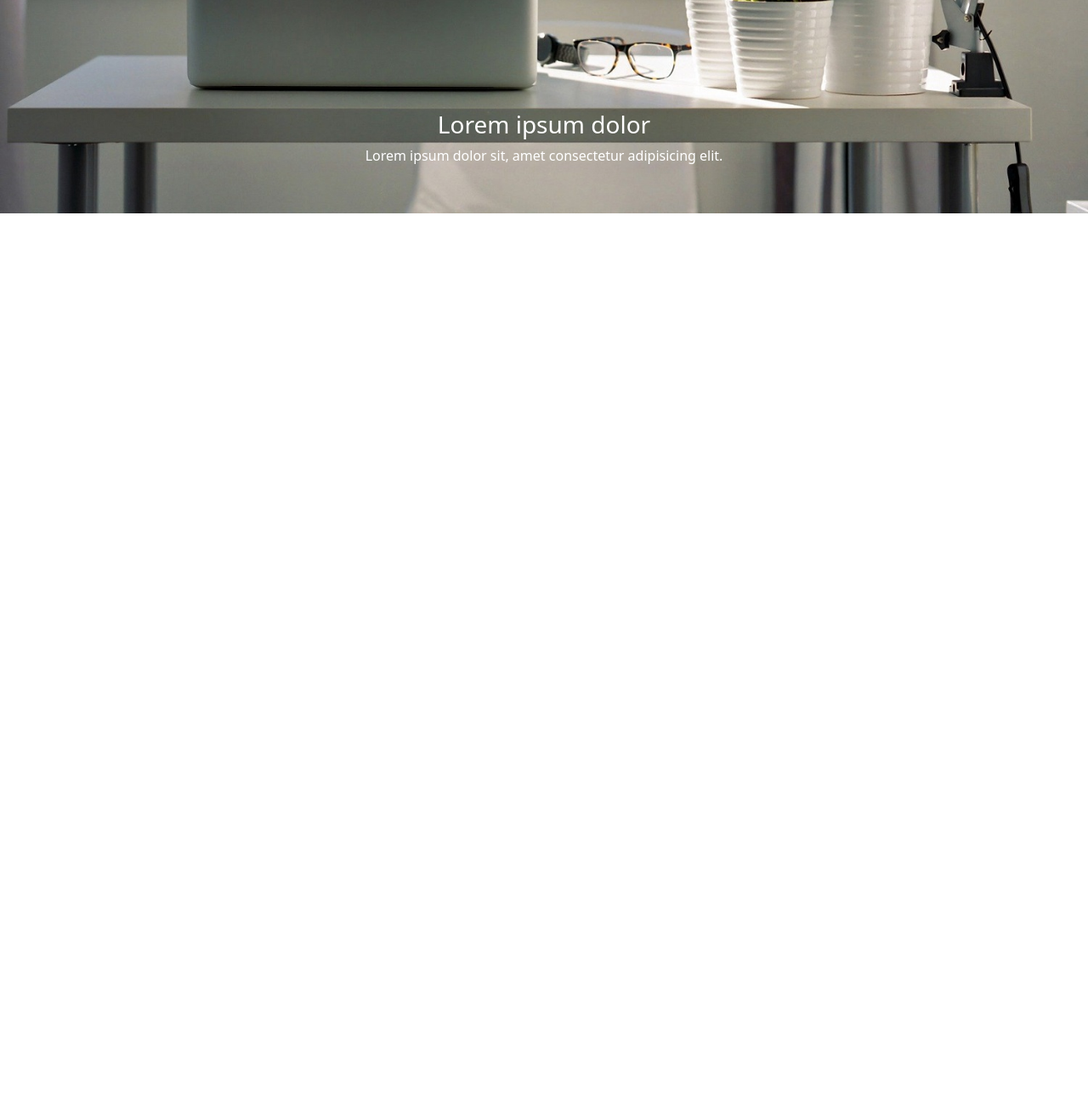
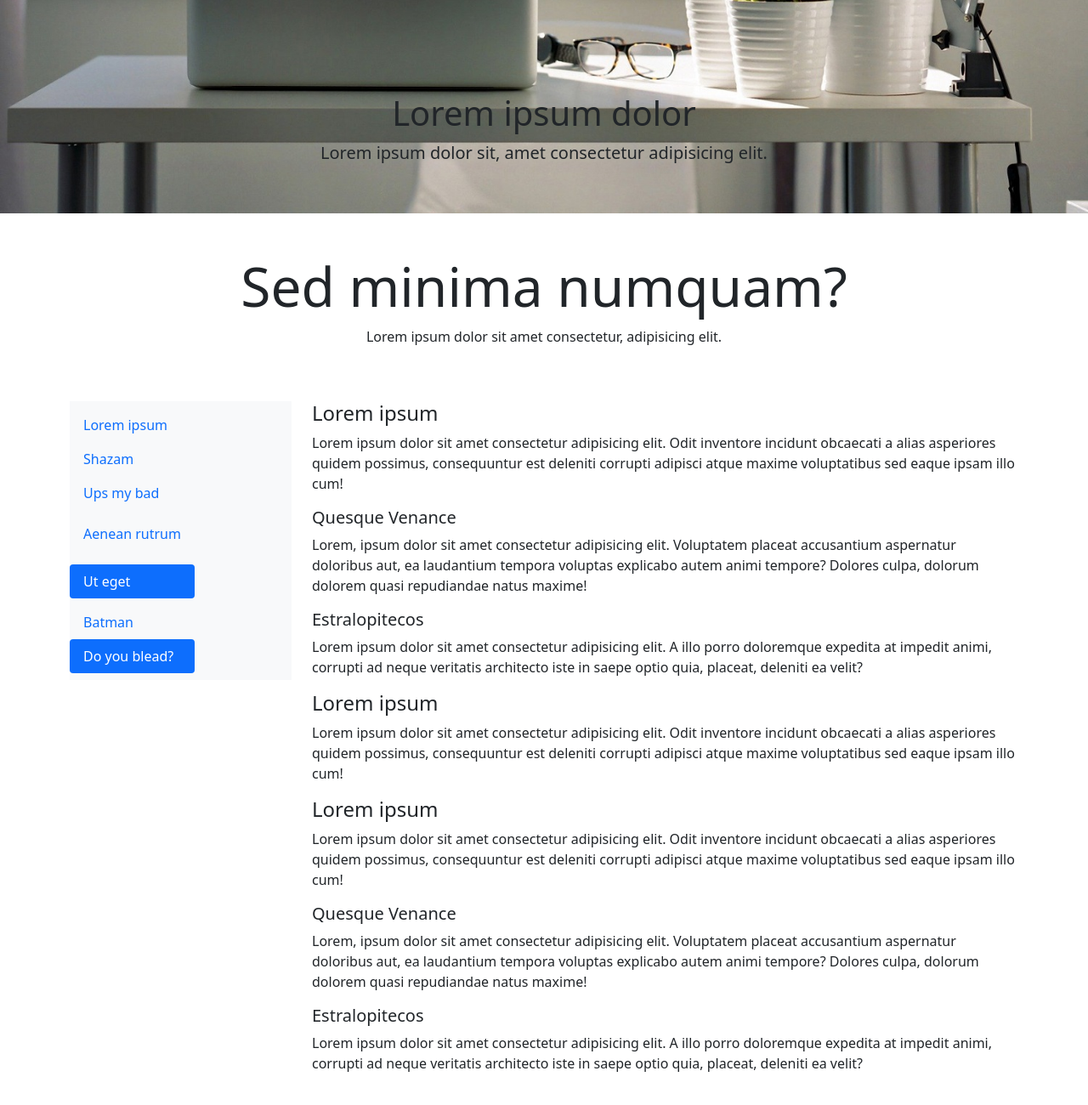
Before and after one commit to daviteixeira-dev/Applications-with-Bootstrap, a website: page Curso Bootstrap 4 - Ricardo Sanches/index.html in a window 1280 px wide. Shown: the part 694-1994 px from the top of the page at 85% size. Before the commit the page ends 945 px from the top, so only its background shows below. Drawn offline with nearby package versions, Linux system fonts and the light colour scheme; files whose address does not match are found by name.

Commit message:
Scrollspy

```diff
--- a/Curso Bootstrap 4 - Ricardo Sanches/index.html
+++ b/Curso Bootstrap 4 - Ricardo Sanches/index.html
@@ -80,10 +80,10 @@
         <div class="carousel-item active">
           <img src="img/slide01.jpg" class="img-fluid d-block">
 
-          <div class="carousel-caption d-none d-md-block">
+          <div class="carousel-caption d-none d-md-block text-dark">
 
-            <h3>Lorem ipsum dolor</h3>
-            <p>Lorem ipsum dolor sit, amet consectetur adipisicing elit.</p>
+            <h1>Lorem ipsum dolor</h1>
+            <p class="lead">Lorem ipsum dolor sit, amet consectetur adipisicing elit.</p>
 
           </div>
         </div>
@@ -91,21 +91,21 @@
         <div class="carousel-item">
           <img src="img/slide02.jpg" class="img-fluid d-block">
 
-          <div class="carousel-caption d-none d-md-block">
+          <div class="carousel-caption d-none d-md-block text-dark">
 
-            <h3>Lorem ipsum adipisicing</h3>
-            <p>Modi ipsum doloribus ducimus dolor deserunt?</p>
+            <h1>Lorem ipsum adipisicing</h1>
+            <p class="lead">Modi ipsum doloribus ducimus dolor deserunt?</p>
 
           </div>
         </div>
 
         <div class="carousel-item">
-          <img src="img/slide03.jpg" class="img-fluid d-block">
+          <img src="img/slide03.jpg" class="img-fluid d-block ">
 
-          <div class="carousel-caption d-none d-md-block">
+          <div class="carousel-caption d-none d-md-block text-dark">
 
-            <h3>Lorem ipsum voluptatum</h3>
-            <p>Eaque tempora quisquam voluptatum vitae, eveniet maiores animi explicabo id dolorum facere cumque neque aut deserunt quis omnis esse veniam qui.</p>
+            <h1>Lorem ipsum voluptatum</h1>
+            <p class="lead">Eaque tempora quisquam voluptatum vitae, eveniet maiores animi explicabo id dolorum facere cumque neque aut deserunt quis omnis esse veniam qui.</p>
 
           </div>
         </div>
@@ -123,6 +123,100 @@
 
     </div>
 
+    <div class="container">
+
+      <div class="row">
+
+        <div class="col-12 text-center my-5">
+          <h1 class="display-3">Sed minima numquam?</h1>
+          <p>Lorem ipsum dolor sit amet consectetur, adipisicing elit.</p>
+        </div>
+
+      </div>
+
+      <div class="row mb-5">
+
+        <div class="col-3">
+
+          <nav id="navbarVertical" class="navbar navbar-light bg-light">
+
+            <nav class="nav nav-pills flex-column">
+
+              <a class="nav-link" href="#item1">Lorem ipsum</a>
+
+              <nav class="nav nav-pills flex-column">
+
+                <a class="nav-link ml-3" href="#item1-1">Shazam</a>
+
+                <a class="nav-link ml-3" href="#item1-2">Ups my bad</a>
+
+              </nav>
+
+              <a class="nav-link my-2" href="#item2">Aenean rutrum</a>
+
+              <a class="nav-link my-2" href="#item3">Ut eget</a>
+
+              <nav class="nav nav-pills flex-column">
+
+                <a class="nav-link ml-3" href="#item3-1">Batman</a>
+
+                <a class="nav-link ml-3" href="#item3-2">Do you blead?</a>
+
+              </nav>
+
+            </nav>
+
+          </nav>
+
+        </div>
+
+        <div class="col-9">
+
+          <div data-spy="scroll" data-target="#navbarVertical" data-offset="0" class="scrollspySite">
+
+            <h4 id="item1">Lorem ipsum</h4>
+            <p>Lorem ipsum dolor sit amet consectetur adipisicing elit.
+            Odit inventore incidunt obcaecati a alias asperiores quidem possimus, consequuntur est deleniti corrupti
+            adipisci atque maxime voluptatibus sed eaque ipsam illo cum!</p>
+
+            <h5 id="item1-1">Quesque Venance</h5>
+            <p>Lorem, ipsum dolor sit amet consectetur adipisicing elit.
+            Voluptatem placeat accusantium aspernatur doloribus aut, ea laudantium tempora voluptas
+            explicabo autem animi tempore? Dolores culpa, dolorum dolorem quasi repudiandae natus maxime!</p>
+
+            <h5 id="item1-2">Estralopitecos</h5>
+            <p>Lorem ipsum dolor sit amet consectetur adipisicing elit.
+            A illo porro doloremque expedita at impedit animi, corrupti
+            ad neque veritatis architecto iste in saepe optio quia, placeat, deleniti ea velit?</p>
+
+            <h4 id="item2">Lorem ipsum</h4>
+            <p>Lorem ipsum dolor sit amet consectetur adipisicing elit.
+            Odit inventore incidunt obcaecati a alias asperiores quidem possimus, consequuntur est deleniti corrupti
+            adipisci atque maxime voluptatibus sed eaque ipsam illo cum!</p>
+
+            <h4 id="item3">Lorem ipsum</h4>
+            <p>Lorem ipsum dolor sit amet consectetur adipisicing elit.
+            Odit inventore incidunt obcaecati a alias asperiores quidem possimus, consequuntur est deleniti corrupti
+            adipisci atque maxime voluptatibus sed eaque ipsam illo cum!</p>
+
+            <h5 id="item3-1">Quesque Venance</h5>
+            <p>Lorem, ipsum dolor sit amet consectetur adipisicing elit.
+            Voluptatem placeat accusantium aspernatur doloribus aut, ea laudantium tempora voluptas
+            explicabo autem animi tempore? Dolores culpa, dolorum dolorem quasi repudiandae natus maxime!</p>
+
+            <h5 id="item3-2">Estralopitecos</h5>
+            <p>Lorem ipsum dolor sit amet consectetur adipisicing elit.
+            A illo porro doloremque expedita at impedit animi, corrupti
+            ad neque veritatis architecto iste in saepe optio quia, placeat, deleniti ea velit?</p>
+
+          </div>
+
+        </div>
+
+      </div>
+
+    </div>
+
 
     <!-- Bootstrap with Sass -->
     <script src="node_modules/jquery/dist/jquery.js"></script>
```
